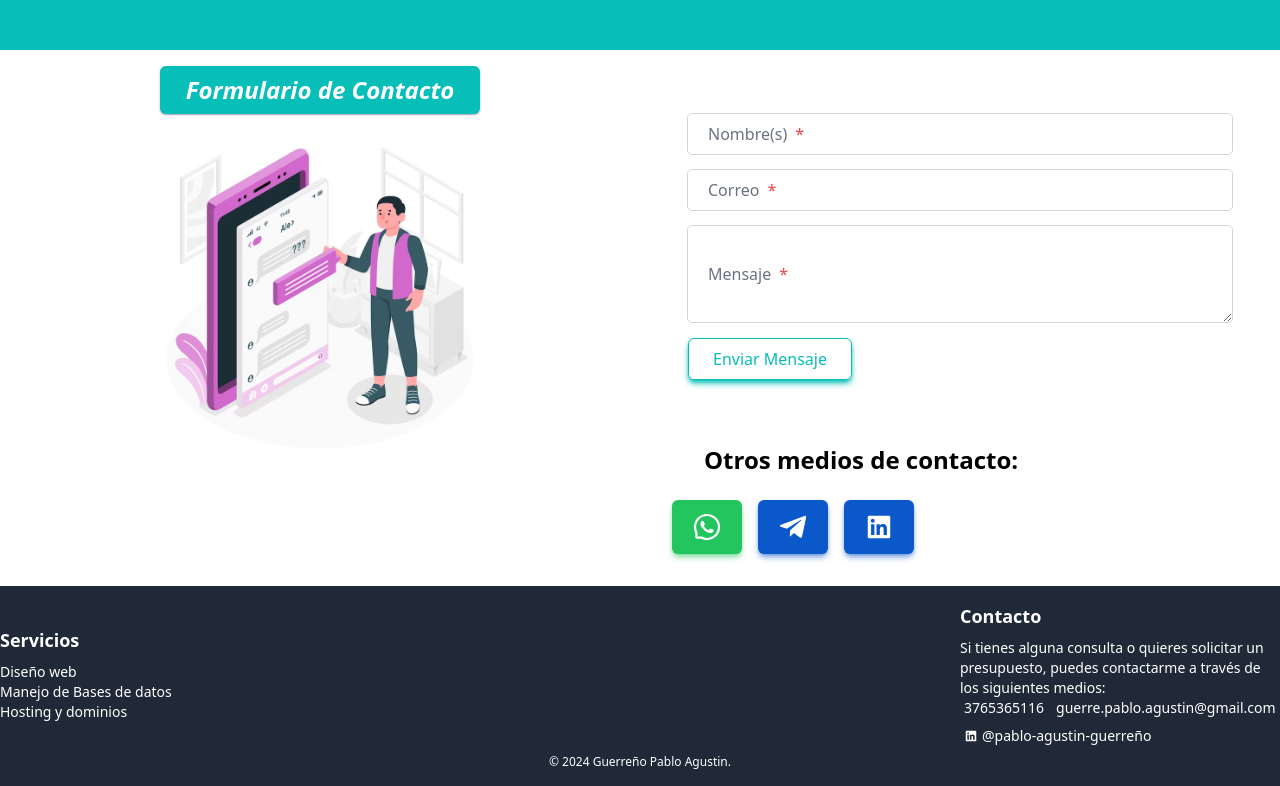
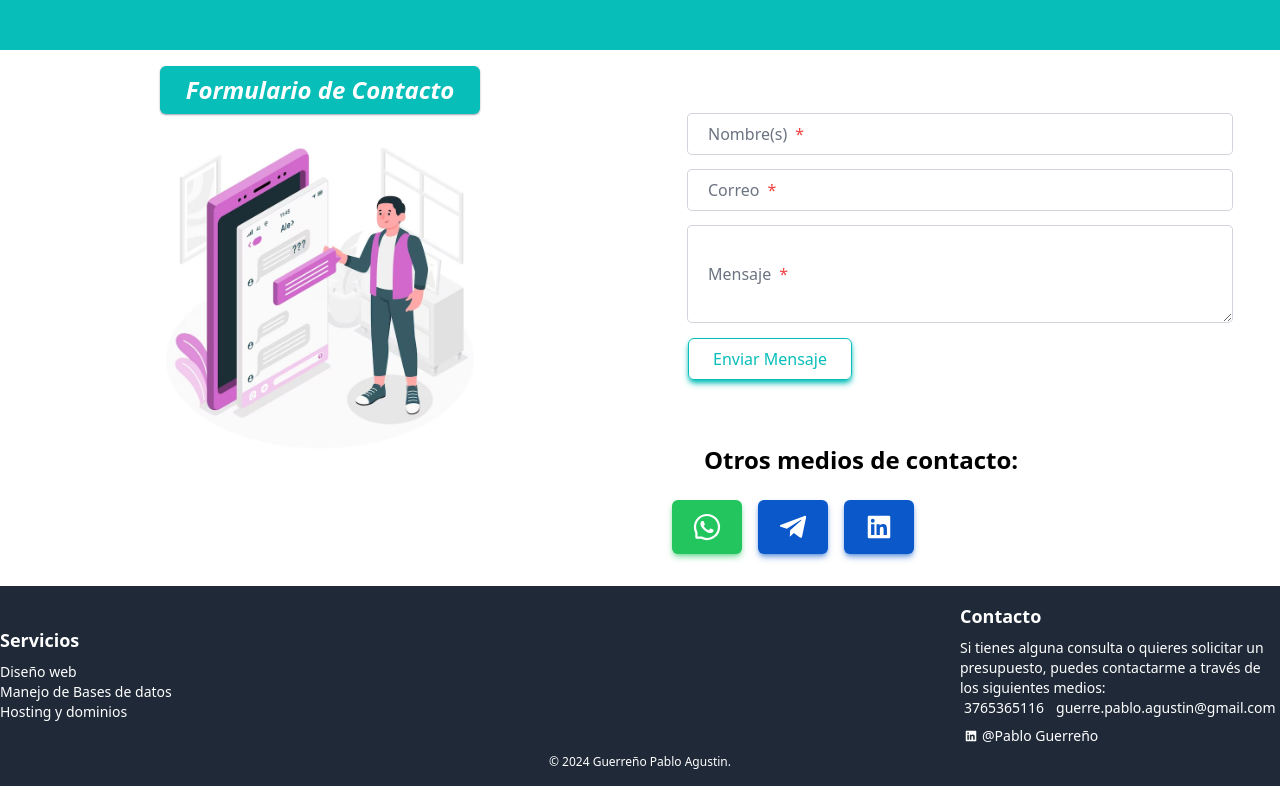
Before and after one commit to Guerre-Pablo-Agustin/React-vite-Portfolio, a React (Vite) app: page / in a window 1280 px wide. Shown: the part 2768-3554 px from the top of the page. Built offline with nearby package versions, Linux system fonts and the light colour scheme.

Commit message:
footer data

```diff
--- a/src/Components/Footer/footer.jsx
+++ b/src/Components/Footer/footer.jsx
@@ -51,9 +51,11 @@ const Footer = () => {
               <a
                 href="https://www.linkedin.com/in/pablo-agustin-guerreño/"
                 className="text-white hover:text-blue-400 flex items-center gap-1"
+                target="_blank"
+                rel="noreferrer"
               >
                 <i className="fa fa-twitter"></i>
-                <BiLogoLinkedinSquare /> @pablo-agustin-guerreño
+                <BiLogoLinkedinSquare /> @Pablo Guerreño
               </a>
             </li>
           </ul>
```
